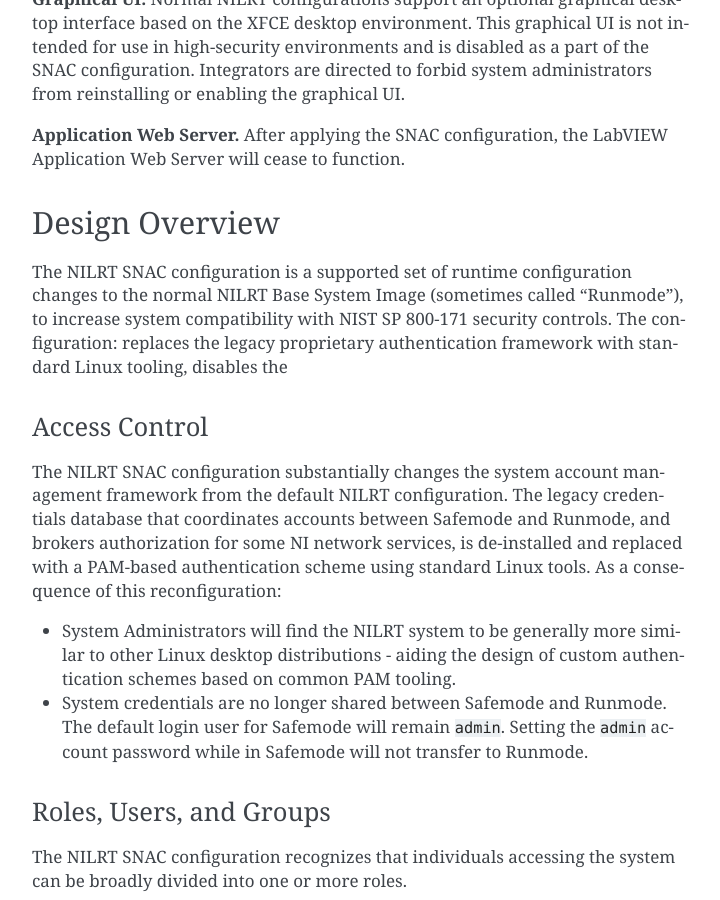
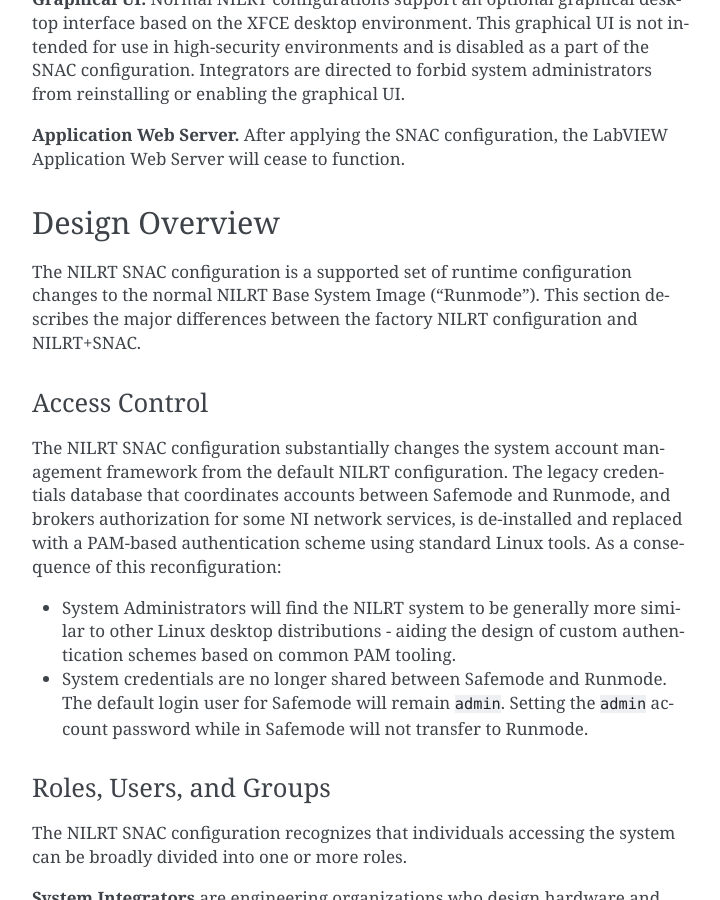
Before and after one commit to ni/nilrt-snac-guide, a Sphinx documentation site: the page built from source/appendix_1.rst, in a window 1280 px wide and 900 px high, scrolled down 1551 px. Shown: the whole window, without its empty margins (388-1108 px from the left). Built offline with Sphinx 7.4.7, drawn with Linux system fonts in a browser that asks for light colours.

Commit message:
appendix_1: fix malformed Design Overview summary
The Design Overview section has a summary paragraph that is incomplete
and mostly repeats information from other parts of the document.

Replace it with a more concise paragraph that introduces the section.

Signed-off-by: Alex Stewart <alex.stewart@emerson.com>

```diff
--- a/source/appendix_1.rst
+++ b/source/appendix_1.rst
@@ -81,11 +81,9 @@
 Design Overview
 ---------------
 
-The NILRT SNAC configuration is a supported set of runtime configuration
-changes to the normal NILRT Base System Image (sometimes called
-"Runmode"), to increase system compatibility with NIST SP 800-171
-security controls. The configuration: replaces the legacy proprietary
-authentication framework with standard Linux tooling, disables the
+The NILRT SNAC configuration is a supported set of runtime configuration changes to the normal NILRT Base System Image ("Runmode").
+This section describes the major differences between the factory NILRT configuration and NILRT+SNAC.
+
 
 .. _access-control:
 
```
